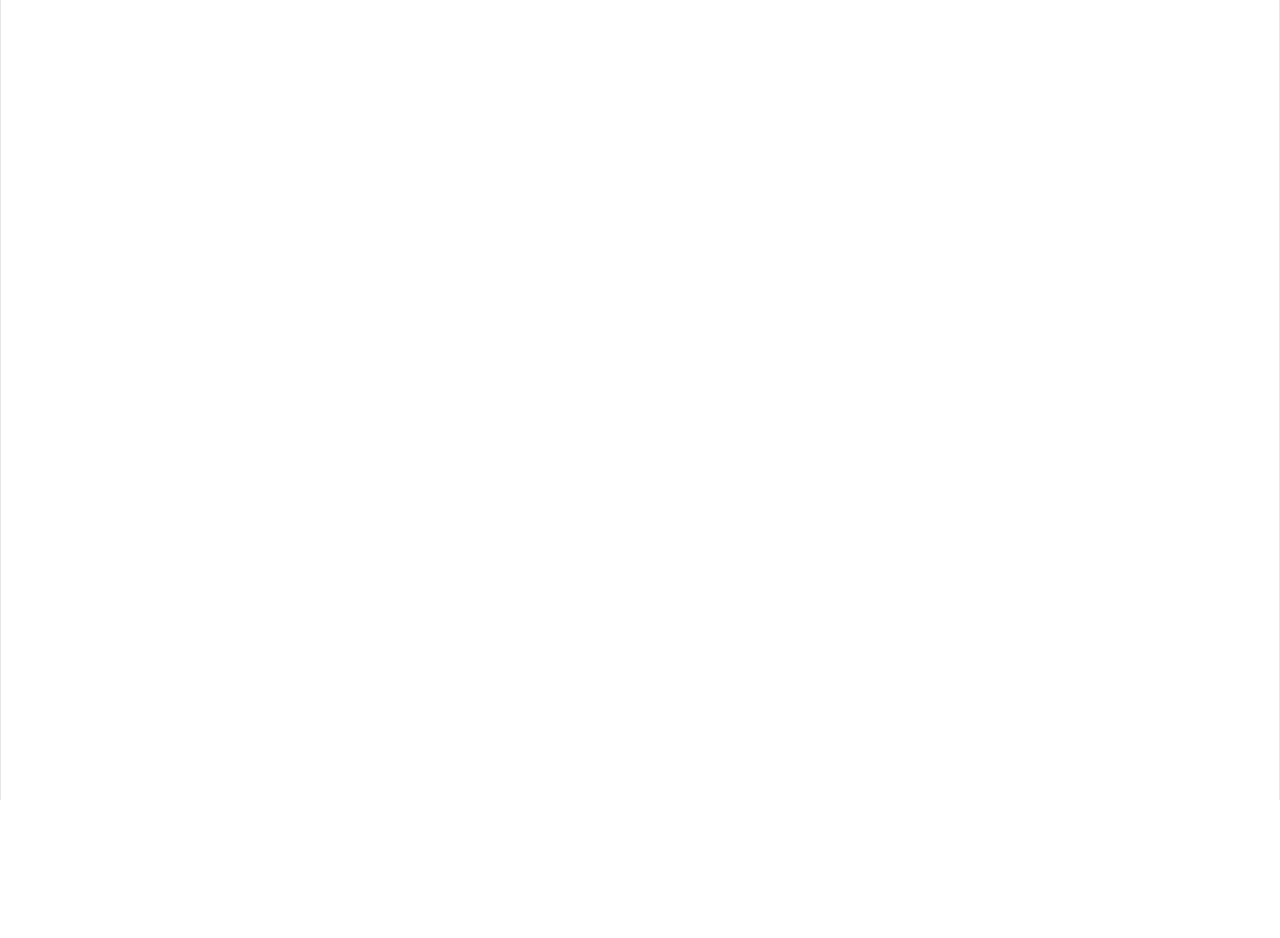
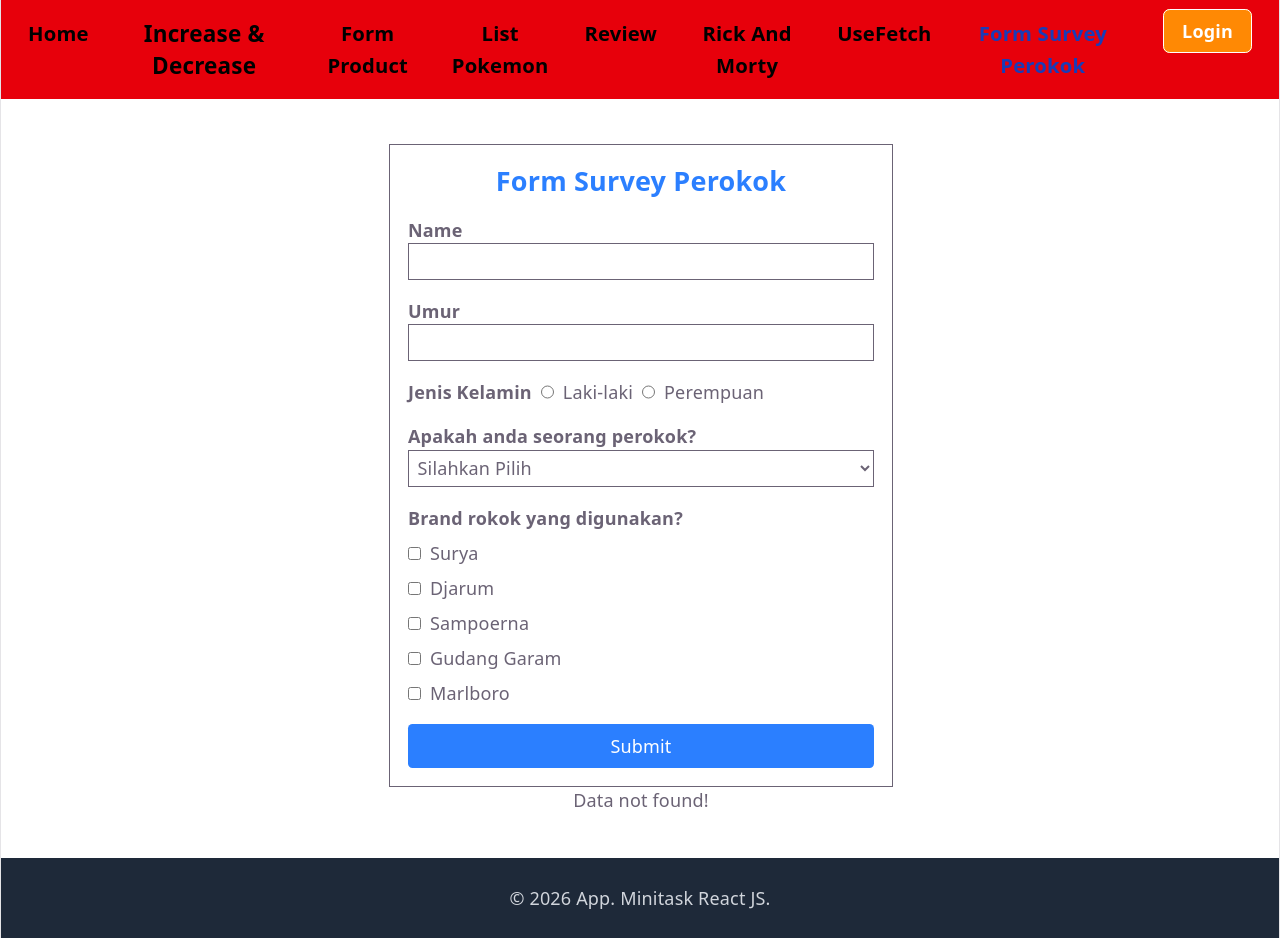
Before and after one commit to Akmalrian/koda-b7-react, a React (Vite) app: page /form-perokok in a window 1280 px wide. Before the commit this address had no page. Before the commit the page ends 800 px from the top, so only its background shows below. Built offline with nearby package versions, Linux system fonts and the light colour scheme.

Commit message:
feat : add Minitask 3 - week 6 Survey Redux

```diff
--- a/package.json
+++ b/package.json
@@ -10,10 +10,12 @@
     "preview": "vite preview"
   },
   "dependencies": {
+    "@reduxjs/toolkit": "^2.11.2",
     "@tailwindcss/cli": "^4.2.2",
     "@tailwindcss/vite": "^4.2.2",
     "react": "^19.2.4",
     "react-dom": "^19.2.4",
+    "react-redux": "^9.2.0",
     "react-router": "^7.13.2",
     "slugify": "^1.6.9"
   },
--- a/src/AppRouter.jsx
+++ b/src/AppRouter.jsx
@@ -9,7 +9,8 @@ import CharacterList from "./pages/CharacterList";
 import UseFetchList from "./pages/useFetchList";
 import { EditProfile } from "./pages/Profile";
 import { Layout } from "./pages/Layout";
-import { Login } from "./pages/FormCOntext";
+import { Login } from "./pages/FormContext";
+import SurveyRedux from "./pages/SurveyRedux";
 
 
 function AppRouter() {
@@ -29,6 +30,7 @@ function AppRouter() {
             <Route path=":slug/:id" element={<CharacterDetail />} />
           </Route>
           <Route path="/usefetch" element={<UseFetchList />} />
+          <Route path="/form-perokok" element={<SurveyRedux />} />
         </Route>
       </Routes>
 
--- a/src/component/Header.jsx
+++ b/src/component/Header.jsx
@@ -93,6 +93,18 @@ function Header() {
               UseFetch
             </NavLink>
           </li>
+          <li className="text-lg font-bold">
+            <NavLink
+              to={"/form-perokok"}
+              className={({ isActive }) => {
+                return isActive
+                  ? "text-blue-800"
+                  : "text-black hover:text-blue-400";
+              }}
+            >
+              Form Survey Perokok
+            </NavLink>
+          </li>
           <li>
             {user ? (
               <section className="flex items-center gap-2">
--- a/src/main.jsx
+++ b/src/main.jsx
@@ -6,13 +6,17 @@ import "./index.css";
 import AppRouter from "./AppRouter.jsx";
 import { BrowserRouter } from "react-router";
 import LoginProvider from "./authContext/Provider.jsx";
+import { Provider } from "react-redux";
+import store from "./redux/store.js";
 
 createRoot(document.getElementById("root")).render(
   <StrictMode>
-    <BrowserRouter>
-      <LoginProvider>
-        <AppRouter />
-      </LoginProvider>
-    </BrowserRouter>
+    <Provider store={store}>
+      <BrowserRouter>
+        <LoginProvider>
+          <AppRouter />
+        </LoginProvider>
+      </BrowserRouter>
+    </Provider>
   </StrictMode>,
 );
--- /dev/null
+++ b/src/pages/SurveyRedux.jsx
@@ -0,0 +1,141 @@
+import { useDispatch, useSelector } from "react-redux";
+import { add, del } from "../redux/slices/survey";
+import { useState } from "react";
+
+function SurveyRedux() {
+  const survey = useSelector((state) => state.survey);
+  const dispatch = useDispatch();
+
+  // 1. Perbaikan: Inisialisasi sebagai object, bukan array
+  const [form, setForm] = useState({
+    name: "",
+    age: "",
+    gender: "",
+    smoker: "",
+    cigarette: []
+  });
+
+  const onChangeForm = (e) => {
+    const { name, value, type, checked, id } = e.target;
+
+    if (type === "checkbox") {
+      if (checked) {
+        setForm((prevState) => ({
+          ...prevState,
+          cigarette: [...(prevState.cigarette || []), id],
+        }));
+      } else {
+        setForm((prevState) => ({
+          ...prevState,
+          // 2. Perbaikan: Tambahkan fallback [] agar tidak error .filter
+          cigarette: (prevState.cigarette || []).filter((c) => c !== id),
+        }));
+      }
+    } else {
+      setForm((prevState) => ({
+        ...prevState,
+        [name]: value,
+      }));
+    }
+  };
+
+  const handleSubmit = (e) => {
+    e.preventDefault();
+    // Pastikan di Slice Redux kamu menambahkan ID jika ingin menggunakan s.id di table
+    dispatch(add({ ...form, id: Date.now() }));
+  };
+
+  return (
+    <div className="w-screen mt-10 flex flex-col items-center justify-center">
+      <form onSubmit={handleSubmit} className="w-screen text-center border max-w-md p-4">
+        <h6 className="text-2xl text-blue-500 font-bold mb-4">Form Survey Perokok</h6>
+        <div className="text-left flex flex-col gap-4">
+          {/* Input Name */}
+          <div>
+            <label className="block"><b>Name</b></label>
+            <input onChange={onChangeForm} type="text" name="name" className="border w-full p-1" />
+          </div>
+
+          {/* Input Age */}
+          <div>
+            <label className="block"><b>Umur</b></label>
+            <input onChange={onChangeForm} type="number" name="age" className="border w-full p-1" />
+          </div>
+
+          {/* Radio Gender */}
+          <div className="flex gap-2">
+            <label><b>Jenis Kelamin</b></label>
+            <input onChange={onChangeForm} type="radio" name="gender" value="L" id="L" />
+            <label htmlFor="L">Laki-laki</label>
+            <input onChange={onChangeForm} type="radio" name="gender" value="P" id="P" />
+            <label htmlFor="P">Perempuan</label>
+          </div>
+
+          {/* Select Smoker */}
+          <div>
+            <label className="block"><b>Apakah anda seorang perokok?</b></label>
+            <select onChange={onChangeForm} name="smoker" className="border w-full p-1" defaultValue="">
+              <option value="" disabled>Silahkan Pilih</option>
+              <option value="yes">Yes</option>
+              <option value="no">No</option>
+            </select>
+          </div>
+
+          {/* Checkbox Brands */}
+          <div className="flex flex-col gap-2">
+            <label><b>Brand rokok yang digunakan?</b></label>
+            {["Surya", "Djarum", "Sampoerna", "Gudang Garam", "Marlboro"].map((brand) => (
+              <div key={brand}>
+                <input onChange={onChangeForm} type="checkbox" name="cigarette" id={brand} />
+                <label htmlFor={brand} className="ml-2">{brand}</label>
+              </div>
+            ))}
+          </div>
+
+          <button type="submit" className="bg-blue-500 text-white py-2 px-4 rounded hover:bg-blue-600">
+            Submit
+          </button>
+        </div>
+      </form>
+
+      {survey.survey && survey.survey.length > 0 ? (
+        <table className="w-full max-w-2xl mt-8 border-collapse border border-gray-300">
+          <thead>
+            <tr className="bg-amber-100">
+              <th className="border p-2">Name</th>
+              <th className="border p-2">Age</th>
+              <th className="border p-2">Gender</th>
+              <th className="border p-2">Perokok</th>
+              <th className="border p-2">Brand</th>
+              <th className="border p-2">Aksi</th>
+            </tr>
+          </thead>
+          <tbody>
+            {/* 3. Perbaikan: Tbody membungkus map, bukan di dalam map */}
+            {survey.survey.map((s) => (
+              <tr key={s.id} className="text-center">
+                <td className="border p-2">{s.name}</td>
+                <td className="border p-2">{s.age}</td>
+                <td className="border p-2">{s.gender}</td>
+                <td className="border p-2">{s.smoker}</td>
+                <td className="border p-2">{s.cigarette?.join(", ")}</td>
+                <td className="border p-2">
+                  <button
+                    onClick={() => dispatch(del(s))}
+                    className="bg-red-500 text-white py-1 px-2 rounded"
+                  >
+                    Delete
+                  </button>
+                </td>
+              </tr>
+            ))}
+          </tbody>
+        </table>
+      ) : (
+        <p className="mt-4">Data not found!</p>
+      )}
+    </div>
+  );
+}
+
+export default SurveyRedux;
--- /dev/null
+++ b/src/redux/slices/survey.js
@@ -0,0 +1,24 @@
+import { createSlice } from "@reduxjs/toolkit";
+
+const initialState = {
+  survey: [],
+  lastId: 0
+};
+
+const surveySlice = createSlice({
+  name: "survey",
+  initialState,
+  reducers: {
+    add: (state, { payload }) => {
+      state.lastId++
+      state.survey.push({...payload, id: state.lastId})
+    },
+    del: (state, { payload }) => {
+      state.survey = state.survey.filter((item) => item.id !== payload.id);
+    },
+  },
+});
+
+export const { add, del } = surveySlice.actions;
+
+export default surveySlice.reducer;
--- /dev/null
+++ b/src/redux/store.js
@@ -0,0 +1,11 @@
+import { configureStore } from "@reduxjs/toolkit";
+
+import surveyReducer from "./slices/survey"
+
+const store = configureStore({
+  reducer: {
+    survey: surveyReducer
+  },
+})
+
+export default store
--- /dev/null
+++ b/src/slice/surveySlice.js
@@ -0,0 +1,21 @@
+import { createSlice } from '@reduxjs/toolkit';
+
+const surveySlice = createSlice({
+  name: 'survey',
+  initialState: {
+    list: []
+  },
+  reducers: {
+    // Action untuk menambah data survey
+    addSurvey: (state, action) => {
+      state.list.push(action.payload);
+    },
+    // Action untuk mengurangi/menghapus data survey
+    removeSurvey: (state, action) => {
+      state.list = state.list.filter((_, index) => index !== action.payload);
+    }
+  }
+});
+
+export const { addSurvey, removeSurvey } = surveySlice.actions;
+export default surveySlice.reducer;
```
Also changed, not shown: src/App.js (added, +12 -0 lines), src/index.js (added, +13 -0 lines), src/slice/todos.js (added), 1 other file (tests, documents, lock files or other folders).
